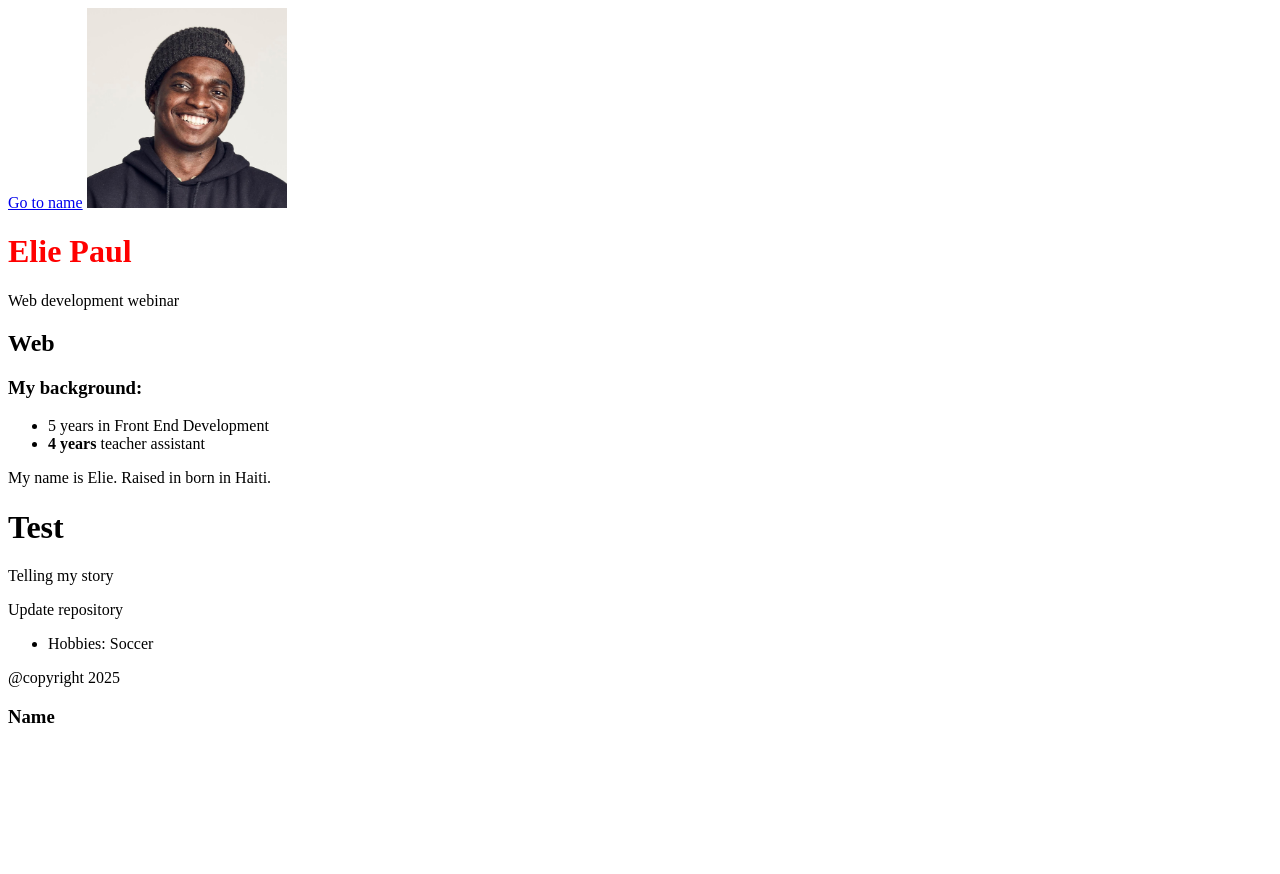
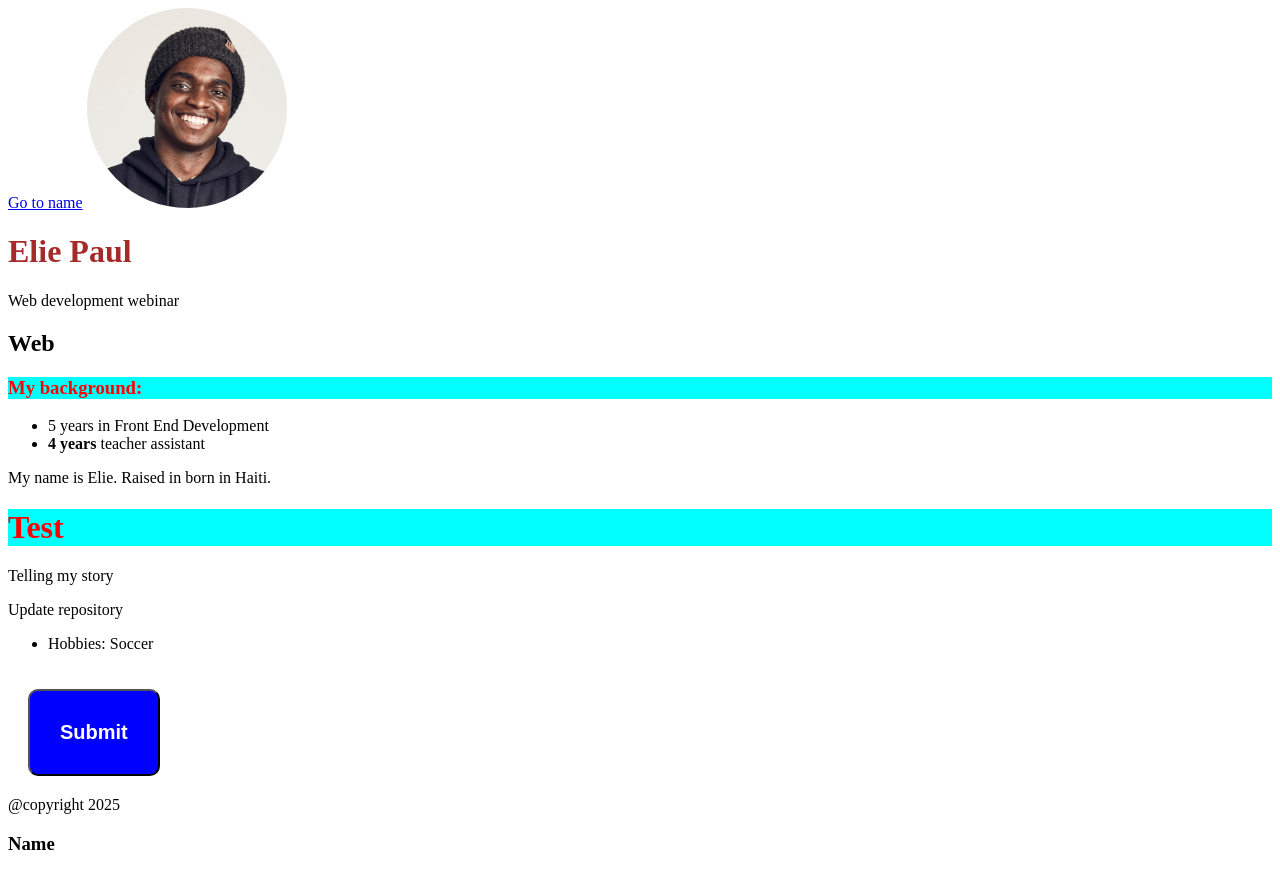
Before and after one commit to EliePaulDev/profile-page-webinar, a plain HTML site: page index.html in a window 1280 px wide. Before the commit the page ends 800 px from the top, so only its background shows below. Drawn offline with Linux system fonts and the light colour scheme.

Commit message:
Got the style to work and add more style

```diff
--- a/index.html
+++ b/index.html
@@ -5,13 +5,13 @@
         <meta name="author" content="Elie Paul" />
         <meta name="keywords" content="profile, web, development">
         <title>Elie Paul</title>
-        <link ref="stylesheet" href="./style.css">
+        <link rel="stylesheet" href="style.css">
     </head>
     <body>
         <header class="bio-header">
             <a href="#name2">Go to name</a>
             <img src="Marco.jpg" width="200" height="200">
-            <h1 id="name" class="title" style="color:red">Elie Paul</h1>
+            <h1 id="name" class="title">Elie Paul</h1>
             <p> Web development webinar</p>
             <h2>Web</h2>
         </header>
@@ -25,7 +25,7 @@
                 My name is Elie. Raised in born in Haiti.
             </p>
 
-            <h1> Test </h1>
+            <h1 class="title"> Test </h1>
             <article>
                 Telling my story
             </article>
@@ -35,6 +35,7 @@
             <ul>
                 <li>Hobbies: Soccer</li>
             </ul>
+            <button class="btn">Submit</button>
         </aside>
         <footer>
             @copyright 2025
--- a/style.css
+++ b/style.css
@@ -30,14 +30,33 @@ selector {
 
 .title {
     color: red;
-    background-color: blue;
+    background-color: aqua;
 }
 
-h1 {
-    color: red;
+#name {
+    color:brown;
+    background-color: white;
 }
+
 
 img {
     width: 200;
     height: 200;
+    border-radius: 50%;
+    box-shadow:;
 }
+
+.btn {
+    background-color: blue;
+    color: white;
+    font-size: 20px;
+    font-weight: 600;
+    padding: 30px;
+    margin: 20px;
+    border-radius: 10px;
+    cursor: pointer;
+    &:hover {
+        background-color: white;
+        color: black;
+    }
+}
```
